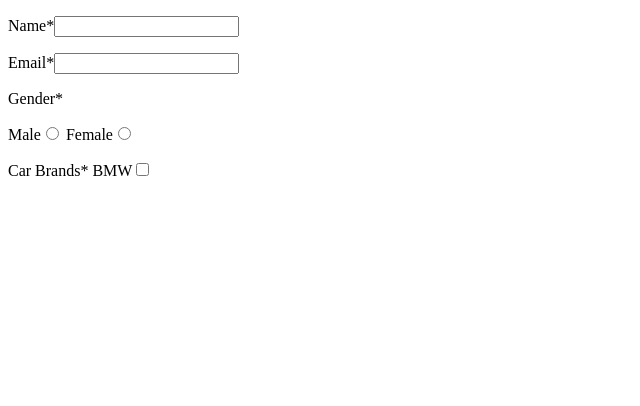
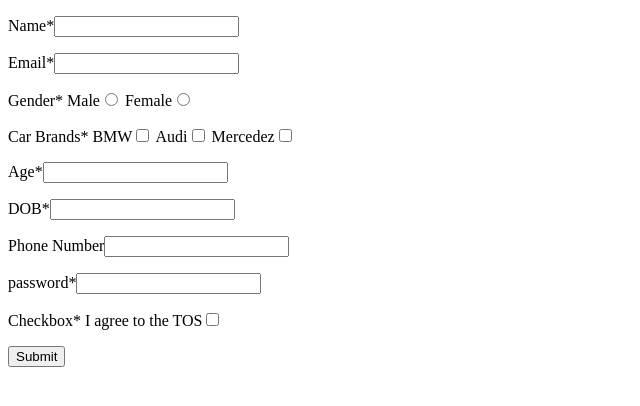
Before and after one commit to acciojob/signup-form-car-vetrivelseenu, a website: page main.html in a window 1280 px wide. Shown: the whole page, without its empty margins (0-640 px from the left). Drawn offline with Linux system fonts and the light colour scheme.

Commit message:
created a submission

```diff
--- a/main.html
+++ b/main.html
@@ -15,13 +15,37 @@
 		<label>Email*<input type="text" /></label>
 	 </p>
 	 <p>
-		<p>Gender*</p>
+		   <lable>Gender*</lable>
 		   <label>Male<input type="radio" name="gender" value="male"/></label>
 		   <label>Female<input type="radio" name="gender" value="female"/></label>
 	</p>
 	<p>
-		   Car Brands*
-		   <lable>BMW<input type="checkbox"
+		   <lable>Car Brands*</label>
+		   <lable>BMW<input type="checkbox" /></lable>
+		   <lable>Audi<input type="checkbox" /></lable>
+		   <lable>Mercedez<input type="checkbox" /></lable>
+	</p>
+    <p>
+		<lable>Age*<input type="number" /></lable>
+	</p>
+    <p>
+		<label>DOB*<input type="number" /></label>
+    </p>
+	<p>
+		<label>Phone Number<input type="tel" /></label>
+	</p>
+	<p>
+		<label>password*<input type="password" /></label>
+	</p>
+    <p>
+		<label>Checkbox*</label>
+		<label>I agree to the TOS<input type="checkbox" /></label>
+	</p>
+    <p>
+		<input type="submit" />
+	</p>
+
+
 </body>
 
 </html>
```
